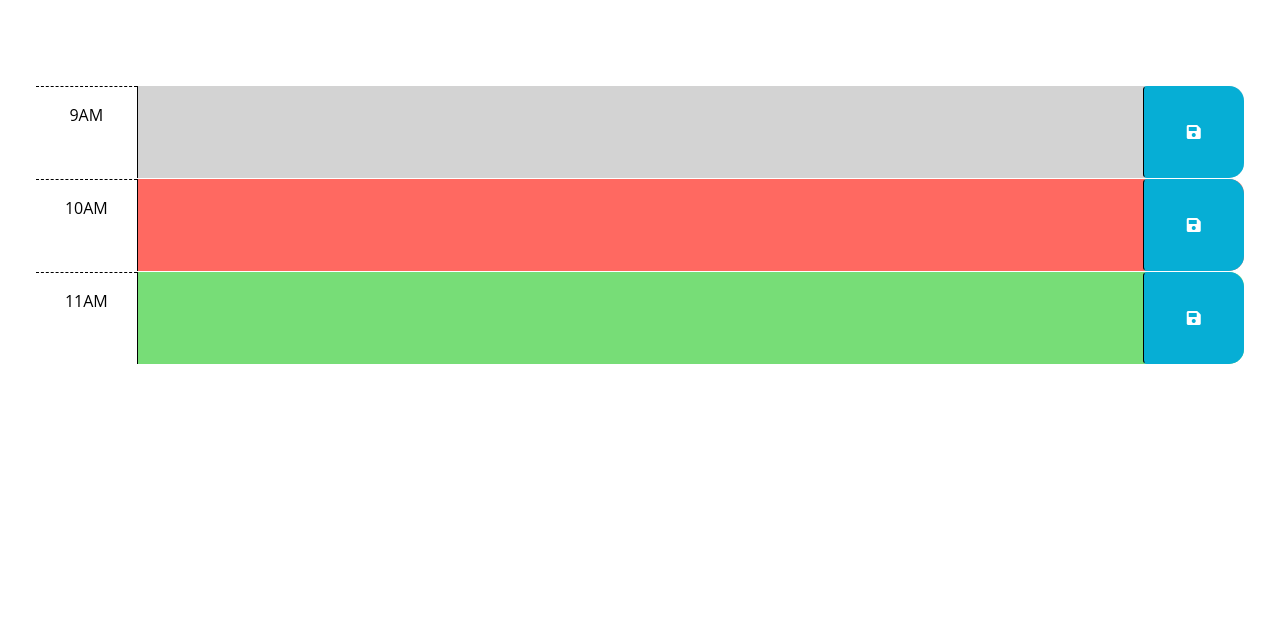
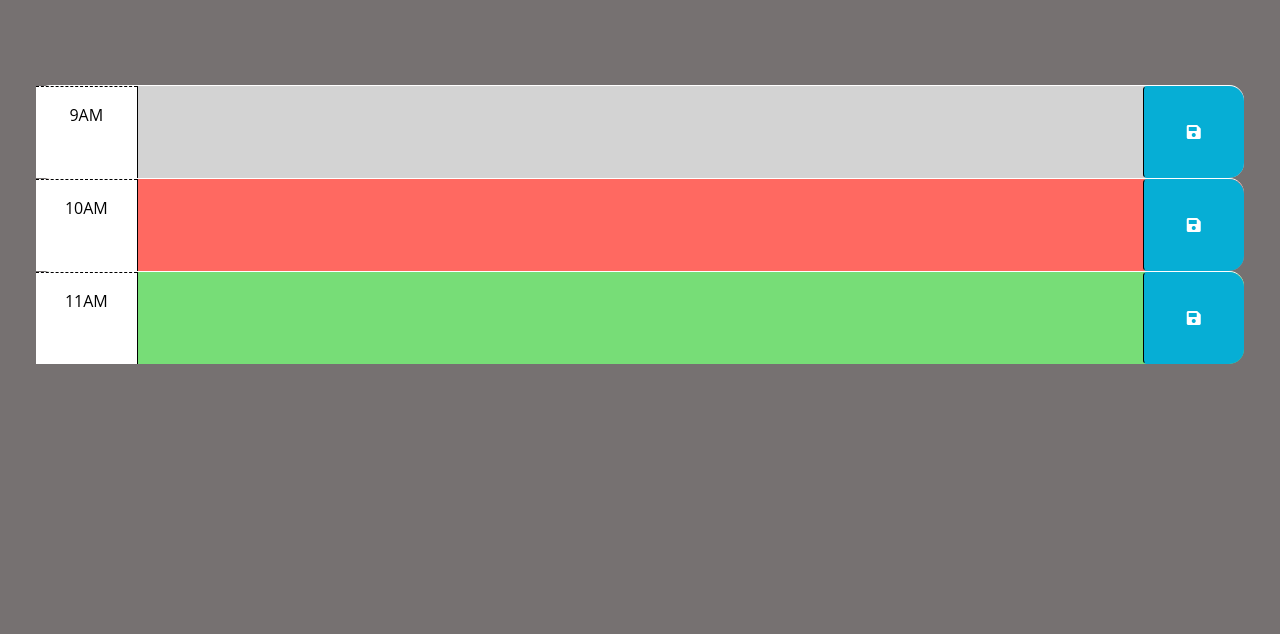
Before and after one commit to MarshPupp/Work-Scheduler, a plain HTML site: page index.html in a window 1280 px wide. Shown: the part 166-800 px from the top of the page. Drawn offline with nearby package versions, Linux system fonts and the light colour scheme.

Commit message:
changed background so i could look at it without burning my eyes

```diff
--- a/assets/css/style.css
+++ b/assets/css/style.css
@@ -1,6 +1,7 @@
 body {
     font-family: 'Open Sans', sans-serif;
     font-size: 16px;
+    background-color: rgb(118, 113, 113);
   }
 
   textarea {
```
